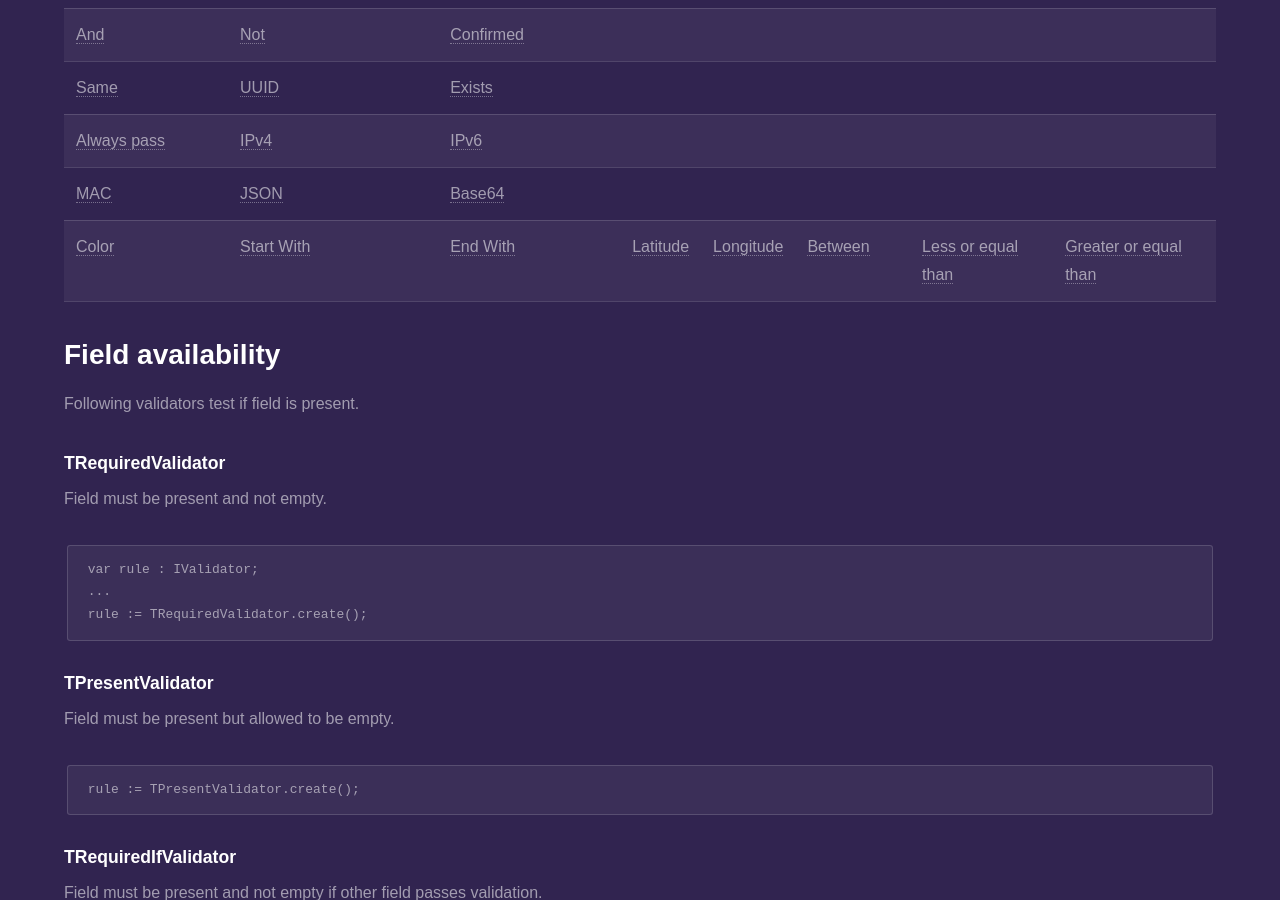
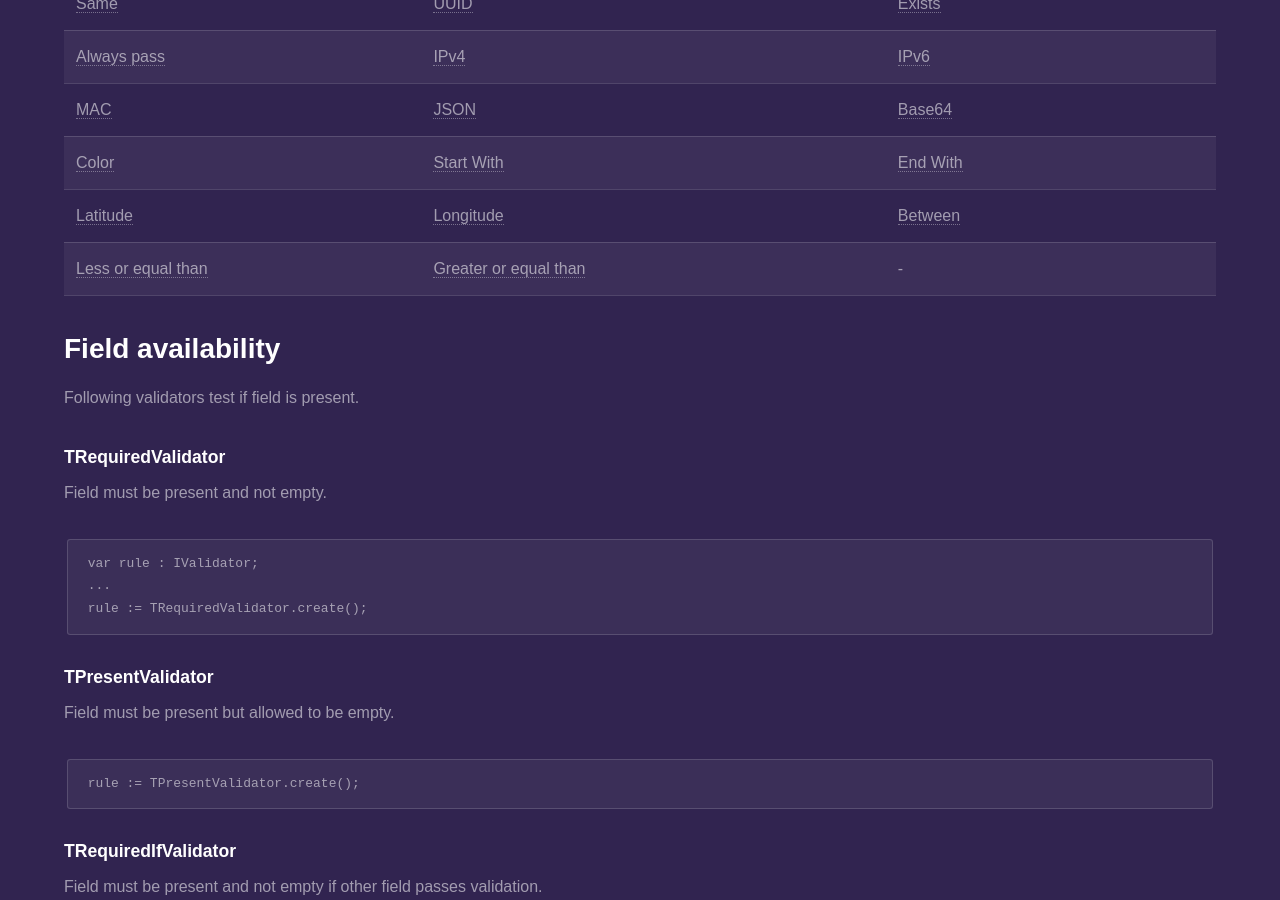
Before and after one commit to fanoframework/fanoframework.github.io, a Jekyll site: the page built from security/form-validation/built-in-validation-rules/index.md, in a window 1280 px wide and 900 px high, scrolled down 1518 px. Built offline with Jekyll 4.4.1, drawn with Linux system fonts in a browser that asks for light colours; our own code applies the rules of GitHub Pages for plain Markdown files.

Commit message:
fix table

```diff
--- a/security/form-validation/built-in-validation-rules/index.md
+++ b/security/form-validation/built-in-validation-rules/index.md
@@ -31,7 +31,9 @@ This page lists all available built-in validation rules that Fano Framework prov
 | [Same](#tsamevalidator) | [UUID](#tuuidvalidator) | [Exists](#texistsvalidator) |
 | [Always pass](#talwayspassvalidator) | [IPv4](#tipv4validator) | [IPv6](#tipv6validator) |
 | [MAC](#tmacaddrvalidator) | [JSON](#tjsonvalidator) | [Base64](#tbase64validator) |
-| [Color](#tcolorvalidator) | [Start With](#tstartwithvalidator) | [End With](#tendwithvalidator) || [Latitude](#tlatitudevalidator) | [Longitude](#tlongitudevalidator) | [Between](#tbetweenvalidator) || [Less or equal than](#tlessorequalthanvalidator) | [Greater or equal than](#tgreaterorequalthanvalidator) |
+| [Color](#tcolorvalidator) | [Start With](#tstartwithvalidator) | [End With](#tendwithvalidator) |
+| [Latitude](#tlatitudevalidator) | [Longitude](#tlongitudevalidator) | [Between](#tbetweenvalidator) |
+| [Less or equal than](#tlessorequalthanvalidator) | [Greater or equal than](#tgreaterorequalthanvalidator) | - |
 
 ## Field availability
 
```
